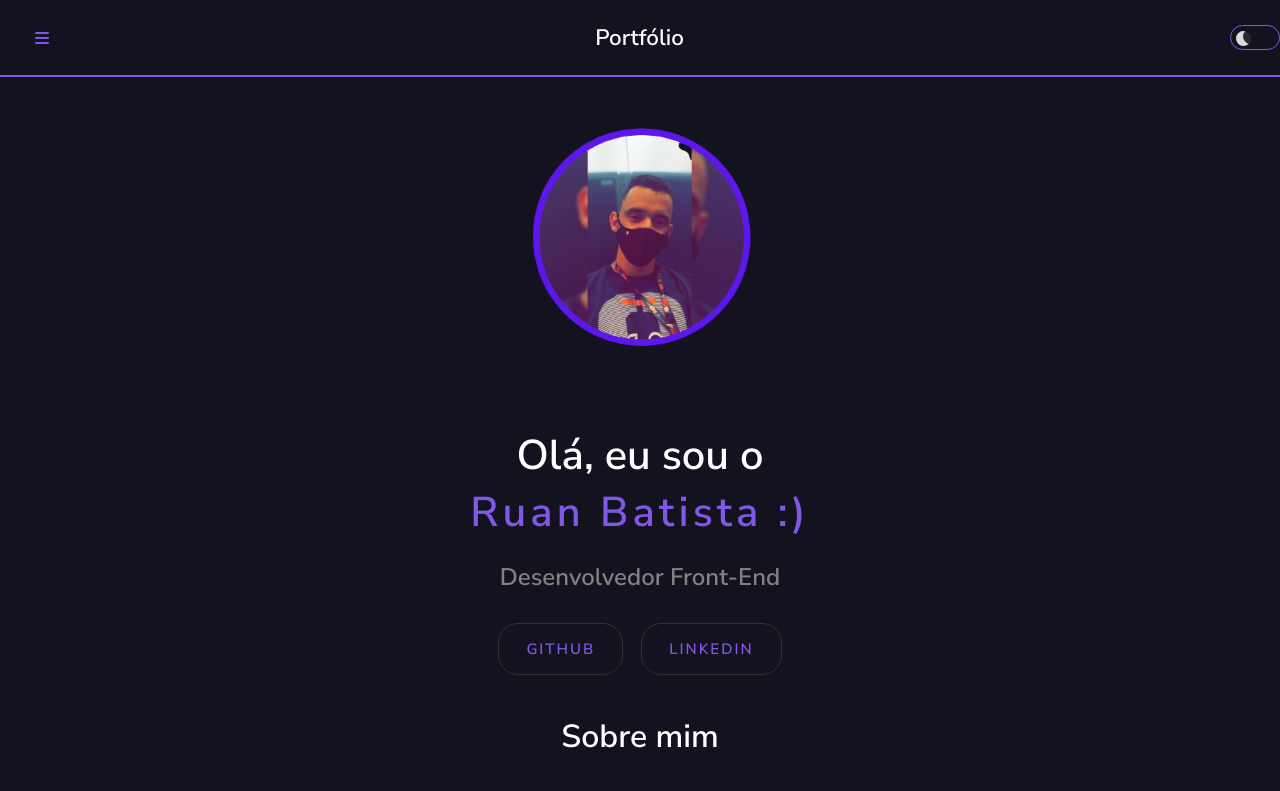
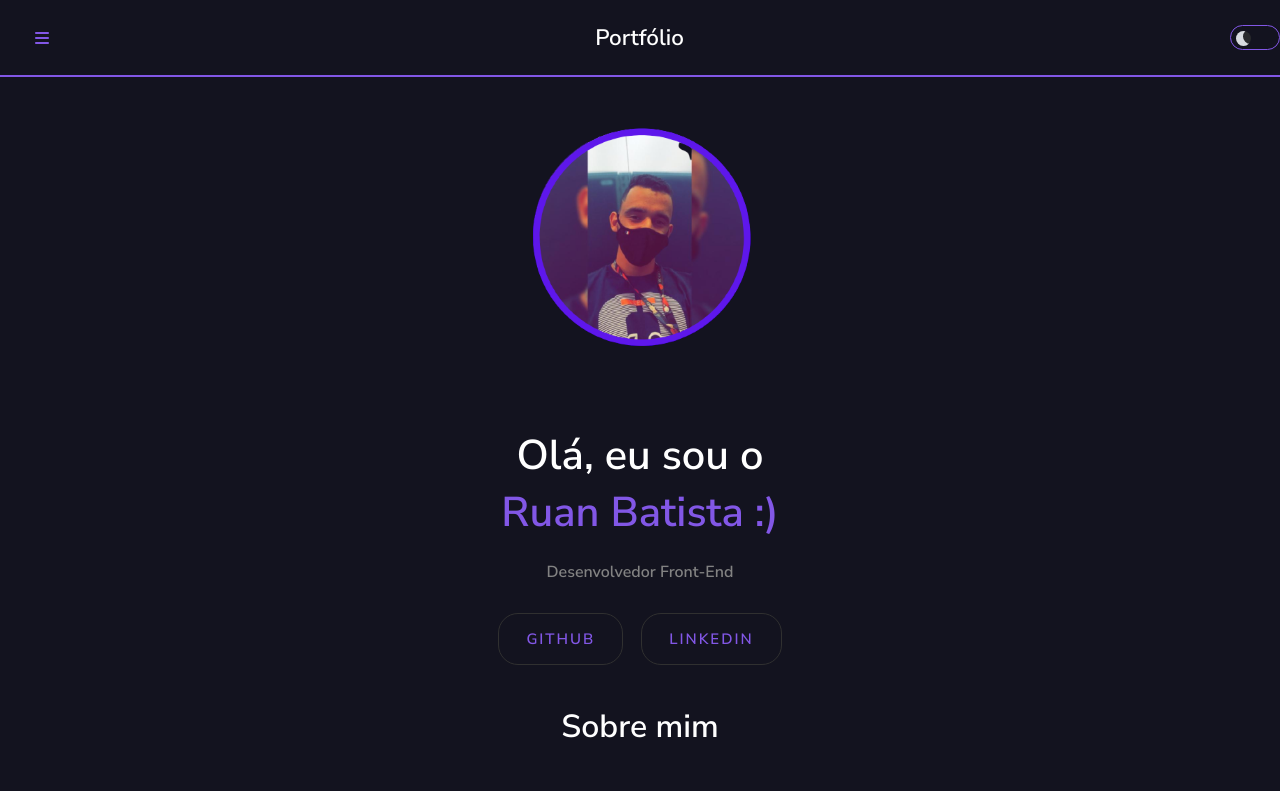
Before and after one commit to RuanDevz/Portf-lio, a plain HTML site: page index.html in a window 1280 px wide. Shown: the top 791 px of the page. Drawn offline with Linux system fonts and the light colour scheme.

Commit message:
depois continua

```diff
--- a/index.html
+++ b/index.html
@@ -27,7 +27,9 @@
             <img src="imagens/Design_sem_nome-removebg-preview.png" alt="Minhafoto">
             <h1 class="typing" >Olá, eu sou o <br></h1>
             <h1 class="myname"> <span>Ruan Batista :)</span></h1>
-            <p>Desenvolvedor Front-End</p>
+            <div class="paragrafo">
+                <p class="dev" >Desenvolvedor Front-End</p>
+            </div>
 <div class="botoes">
 
                 <div class="botao">
@@ -53,5 +55,6 @@
             <p>Sou um estudante de desenvolvimento Front-End apaixonado por criar experiências digitais incríveis para os usuários, utilizando as linguagens HTML, CSS e Javascript. Atualmente, estou aprimorando minhas habilidades por meio do curso de graduação em Análise e Desenvolvimento de Sistemas, além de estar me dedicando ao aprendizado da língua inglesa para expandir ainda mais meus horizontes.</p>
         </section>
     </main>
+    <script src="script.js"></script>
 </body>
 </html>
--- /dev/null
+++ b/script.js
@@ -0,0 +1,7 @@
+setTimeout(function() {
+    document.querySelector('.myname').classList.add('show');
+  }, 1800);
+
+  setTimeout(function() {
+    document.querySelector('.dev').classList.add('mostrar');
+  }, 3600);
--- a/style.css
+++ b/style.css
@@ -38,45 +38,71 @@ header h1{
 
 header .fa-bars{
     color: #8257e6;
+    cursor: pointer;
 }
 
 .typing {
-  overflow: hidden; /* Oculta o texto original */
-  white-space: nowrap; /* Impede que o texto quebre em várias linhas */
-  margin: 0; /* Remove as margens padrão */
-  font-size: 2em; /* Define o tamanho da fonte */
-  font-weight: 500; /* Define a espessura da fonte */
-  animation: typing 2s steps(40, end), blink 2s  infinite; /* Aplica a animação de digitação e o cursor */
+  overflow: hidden;
+  white-space: nowrap;
+  margin: 0;
+  font-size: 2em;
+  font-weight: 500;
+  animation: typing 4s; /* Defina a contagem de iteração como 1 */
 }
+
 
 .myname {
   overflow: hidden; /* Oculta o texto original */
   margin: 0; /* Remove as margens padrão */
   font-size: 2em; /* Define o tamanho da fonte */
   font-weight: 500; /* Define a espessura da fonte */
-  letter-spacing: .1em; /* Define o espaçamento entre as letras */
-  animation: complement 3s steps(40, end), blink .75s step-end infinite; /* Aplica a animação de complemento e o cursor */
+  white-space: nowrap;
+  opacity: 0; /* Torna o nome invisível */
+  animation: complement 2s steps(100, end), blink .75s step-end infinite; /* Aplica a animação de complemento e o cursor */
+  animation-delay: 1.80s; /* Adiciona um atraso de 2 segundos */
 }
+
+.myname.show {
+  opacity: 1; /* Mostra o nome após o atraso */
+}
+
+.dev.mostrar{
+  opacity: 1;
+}
+
+.dev {
+  overflow: hidden;
+  white-space: nowrap;
+  margin: 0;
+  opacity: 0;
+  font-size: 1.2em;
+  font-weight: 300;
+  display: inline-block;
+  overflow: hidden;
+  white-space: nowrap;
+  margin: 0;
+  font-size: inherit;
+  font-weight: inherit;
+  animation: typing 4s 1 steps(40);
+  animation-delay: 3.6s;
+}
+
+@keyframes typing {
+  from { width: 0 }
+  to { width: 100% }
+}
+
+
 
 @keyframes complement {
   from { width: 0 } /* Inicia com largura 0 */
   to { width: 100% } /* Termina com largura 100% */
 }
 
-/* Estilo do cursor */
-@keyframes blink {
-  from, to { border-color: transparent } /* Define a cor transparente */
-  50% { border-color: #333 } /* Define a cor do cursor */
-}
 
 @keyframes typing {
   from { width: 0 } /* Inicia com largura 0 */
   to { width: 100% } /* Termina com largura 100% */
-}
-
-@keyframes blink {
-  from, to { border-color: transparent } /* Define a cor transparente */
-  50% { border-color: #333 } /* Define a cor do cursor */
 }
 
 /* Estilo do texto "Desenvolvedor Front-End" */
@@ -152,12 +178,10 @@ p {
   ::-webkit-scrollbar {
     display: none;
   }
-
-
-
-  .first{
-
-  }
+ .paragrafo{
+  display: flex;
+  justify-content: center;
+ }
   .first img{
     display: block;
     margin: 0 auto;
```
